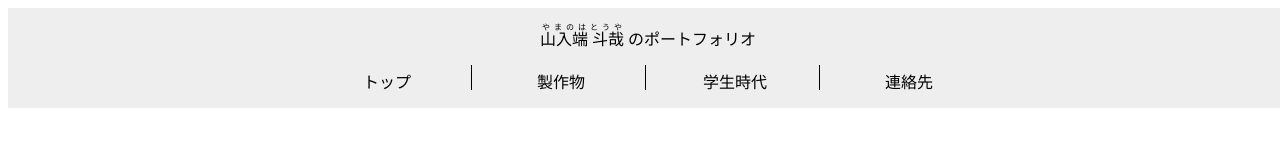
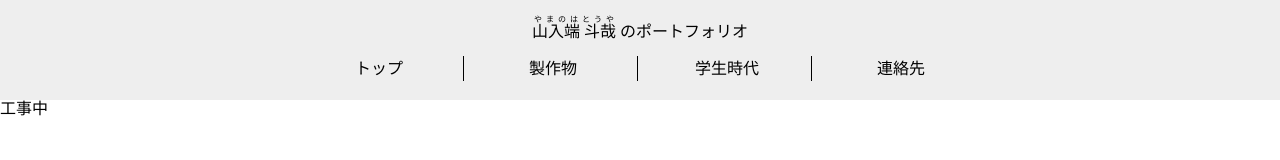
Before and after one commit to Noha-toya/portfolio.github.io, a plain HTML site: page Production.html in a window 1280 px wide. Drawn offline with Linux system fonts and the light colour scheme.

Commit message:
Add files via upload

```diff
--- a/Production.html
+++ b/Production.html
@@ -12,6 +12,7 @@
     <title>山入端 斗哉のポートフォリオ</title>
     <!--cssファイル読み込み-->
     <link href="css/style.css" rel="stylesheet" type="text/css">
+    <link href="css/normalize.css" rel="stylesheet" type="text/css">
     <!--レスポンシブ initial-scale 初期倍率-->
     <!--    <meta name=”viewport” content=”width=device-width,initial-scale=1.0″>-->
 </head>
@@ -35,8 +36,8 @@
         <div class="nav">
             <div class="container">
                 <ul>
-                    <li><a href="index.html">トップ</a></li>
-                    <li><a href="#header">製作物</a></li>
+                    <li><a href="#header">トップ</a></li>
+                    <li><a href="Production.html">製作物</a></li>
                     <li>学生時代</li>
                     <li>連絡先</li>
                 </ul>
@@ -46,13 +47,14 @@
     </div>
     <!--ヘッダー終わり------------------------------------------------------------->
     <div id="main">
-        <div></div>
-        <!--メイン終わり------------------------------------------------------------->
+        <div>工事中</div>
+    </div>
+    <!--メイン終わり------------------------------------------------------------->
 
-        <div id="footer">
+    <div id="footer">
 
-        </div>
-        <!--フッター終わり------------------------------------------------------------->
+    </div>
+    <!--フッター終わり------------------------------------------------------------->
 
 </body>
 
```
